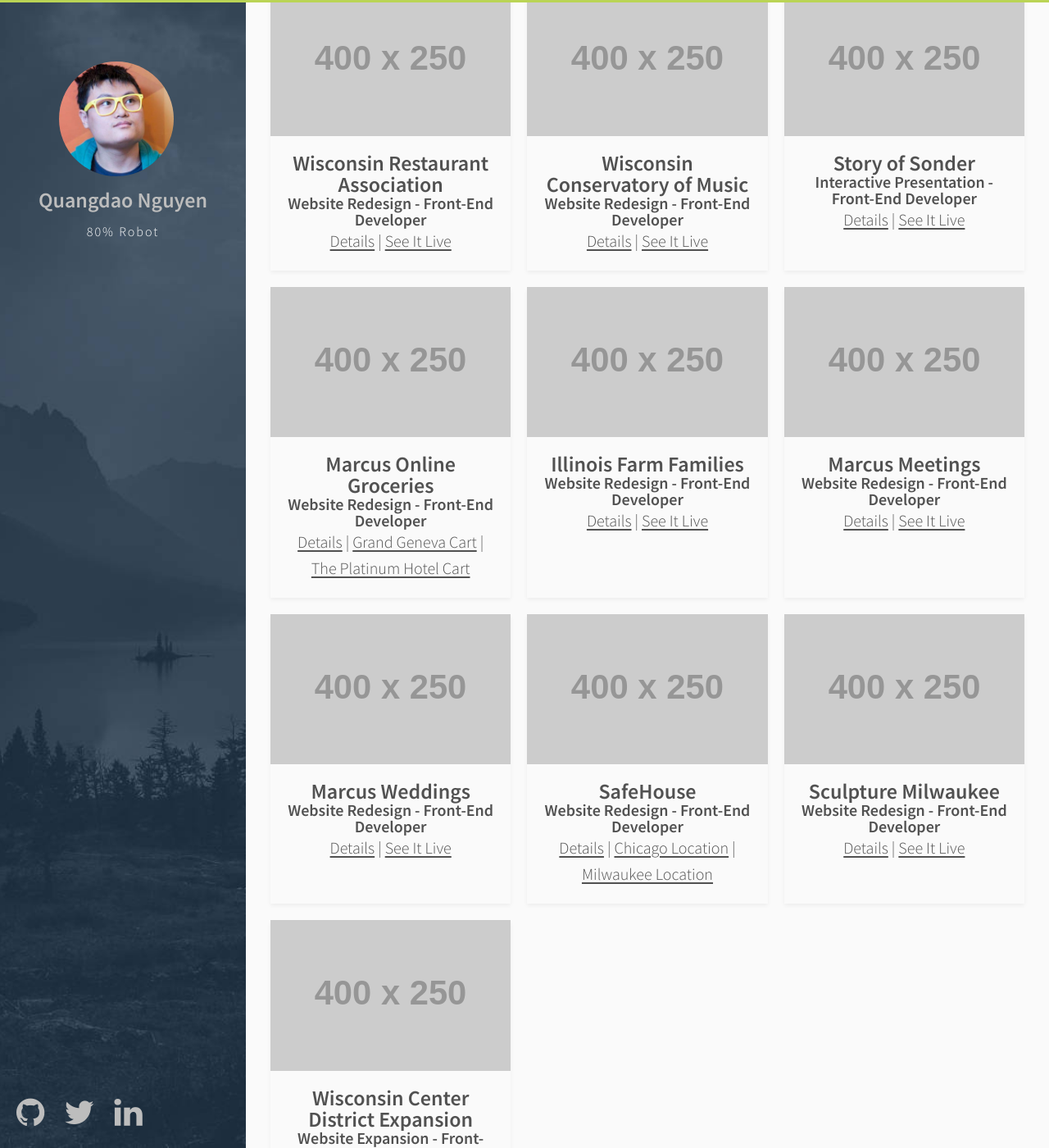
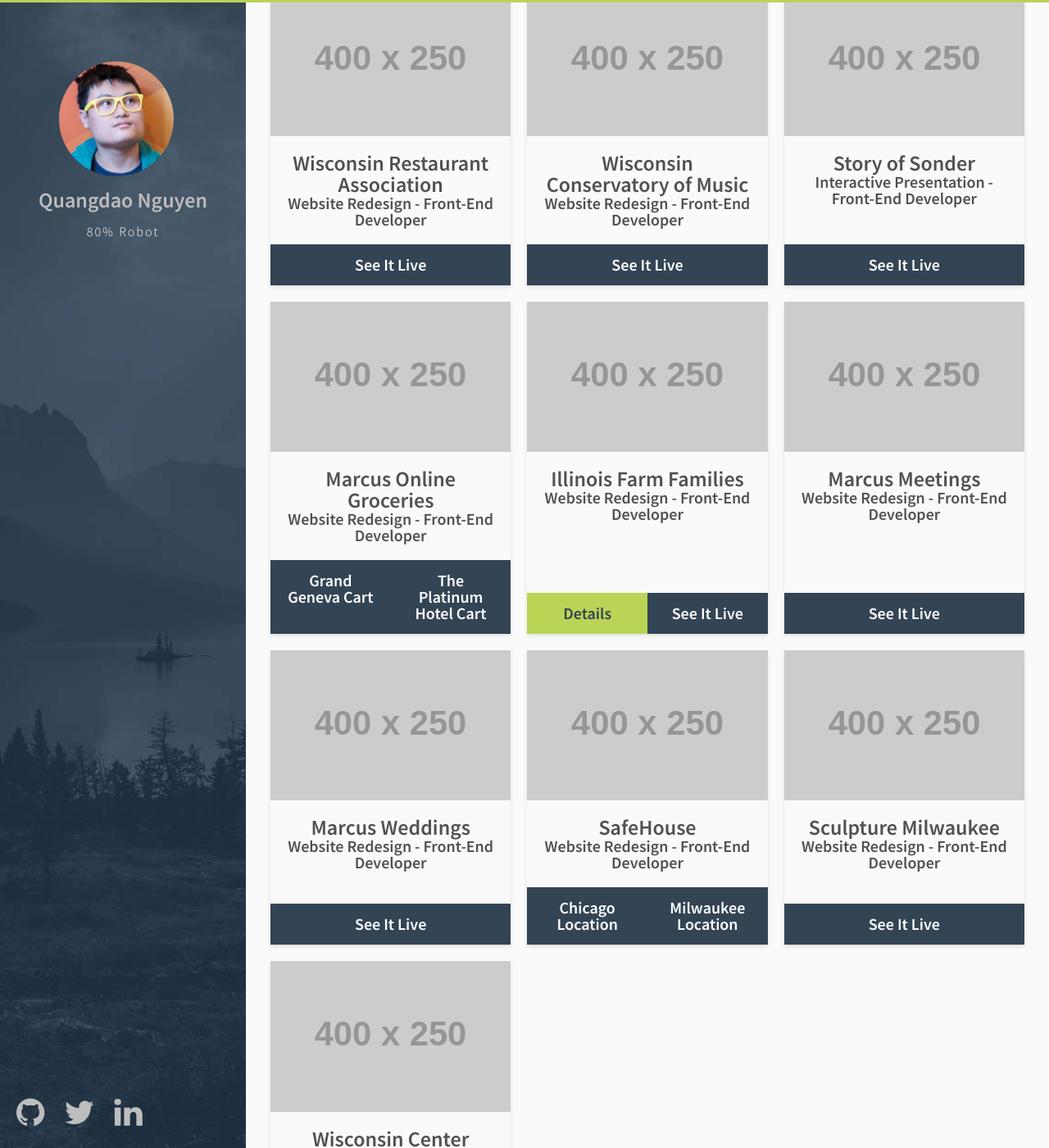
Before and after one commit to quangdaon/quangdao.com, a Jekyll site: the page built from pages/portfolio.html, in a window 1280 px wide and 1400 px high, scrolled down 315 px. Shown: the whole window at 82% size. Built offline with Jekyll 4.4.1, drawn with Linux system fonts in a browser that asks for light colours.

Commit message:
portfolio card styles

```diff
--- a/pages/portfolio.html
+++ b/pages/portfolio.html
@@ -11,25 +11,25 @@
         {% continue %}
       {% endif  %}
       <div class="card">
+        <div class="card-container">
           <div class="card-header">
             <img src="https://via.placeholder.com/400x250" alt="">
           </div>
           <div class="card-content">
             <h3 class="card-title">{{ item.title }}</h3>
             <h4 class="card-subtitle">{{ item.type }} - {{ item.role }}</h4>
-        <p class="card-links">
-          <a href="{{ item.url }}">Details</a>
-          |
+          </div>
+          <div class="card-links">
+            {% assign content = item.content | strip_newlines %}
+            {% unless content == '' %}<a class="button button-2 card-button" href="{{ item.url }}">Details</a>{% endunless %}
             {% if item.links %}
               {% for link in item.links %}
-              {% assign lastItem = item.links | last) %}
-              <a href="{{ link.url }}" target="_blank">{{ link.label }}</a>
-              {% unless link == lastItem %}|{% endunless %}
+              <a class="button button-1 card-button" href="{{ link.url }}" target="_blank">{{ link.label }}</a>
               {% endfor %}
             {% else %}
-            <a href="{{ item.link }}" target="_blank">See It Live</a>
+              <a class="button button-1 card-button" href="{{ item.link }}" target="_blank">See It Live</a>
             {% endif %}
-        </p>
+          </div>
         </div>
       </div>
     {% endfor %}
--- a/style.scss
+++ b/style.scss
@@ -4,6 +4,7 @@
 $open-sans: "Open Sans", sans-serif;
 $source-sans: "Source Sans Pro", "Helvetica Neue", Helvetica, Arial, sans-serif;
 $theme-color: #bad455;
+$theme-accent: #334455;
 $breakpoint: 48em;
 
 * {
@@ -313,7 +314,7 @@
 
 .profile {
   padding: 2%;
-  background-color: #334455;
+  background-color: $theme-accent;
   background-repeat: no-repeat;
   background-size: cover;
   background-position: center;
@@ -474,6 +475,7 @@
     margin: 0.5em 0;
   }
 }
+
 .card-grid {
   display: grid;
   grid-template-columns: 1fr;
@@ -490,14 +492,22 @@
 }
 
 .card {
-  text-align: center;
-  box-shadow: 0 0.125em 0.25em rgba(#000, 0.05);
-  overflow: hidden;
-  transition: 300ms;
+  &-container {
+    display: flex;
+    flex-direction: column;
+    text-align: center;
+    box-shadow: 0 0.125em 0.25em rgba(#000, 0.1);
+    overflow: hidden;
+    transition: 300ms;
+    width: 100%;
+    height: 100%;
+  }
   &:hover {
-    $offset: 0.5em;
-    transform: translateY(-$offset);
-    box-shadow: 0 (0.125em + $offset) 0.5em rgba(#000, 0.05);
+    .card-container {
+      $offset: 0.5em;
+      transform: translateY(-$offset);
+      box-shadow: 0 (0.125em + $offset) 0.5em rgba(#000, 0.1);
+    }
   }
   &-header {
     img {
@@ -507,6 +517,7 @@
     }
   }
   &-content {
+    flex: 1 1 auto;
     padding: 1em;
   }
   &-title,
@@ -515,9 +526,62 @@
     line-height: 1;
   }
   &-links {
+    flex: 0 0 2em;
+    align-items: stretch;
     margin: 0;
-    a {
-      white-space: nowrap;
+    display: flex;
+  }
+  &-button {
+    flex: 1 1 0px;
+    color: #ffffff;
+    height: 100%;
+  }
+}
+
+.button {
+  position: relative;
+  text-decoration: none;
+  text-align: center;
+  padding: 0.75em 1em;
+  line-height: 1;
+  font-weight: bold;
+  border-bottom: 0em solid transparent;
+  &::before {
+    content: "";
+    position: absolute;
+    bottom: 0;
+    left: 0;
+    height: 0em;
+    width: 100%;
+    transition: height 200ms;
+  }
+  &:hover {
+    &::before {
+      height: 0.25em;
+    }
+  }
+  &-1 {
+    background: $theme-accent;
+    color: #fff;
+    border-bottom-color: $theme-color;
+    &:before {
+      background-color: $theme-color;
+    }
+    &:hover,
+    &:focus {
+      color: #ffffff;
+    }
+  }
+  &-2 {
+    background: $theme-color;
+    color: $theme-accent;
+    border-bottom-color: $theme-accent;
+    &::before {
+      background-color: $theme-accent;
+    }
+    &:hover,
+    &:focus {
+      color: $theme-accent;
     }
   }
 }
```
Lines whose indentation alone changed are shown as unchanged.
